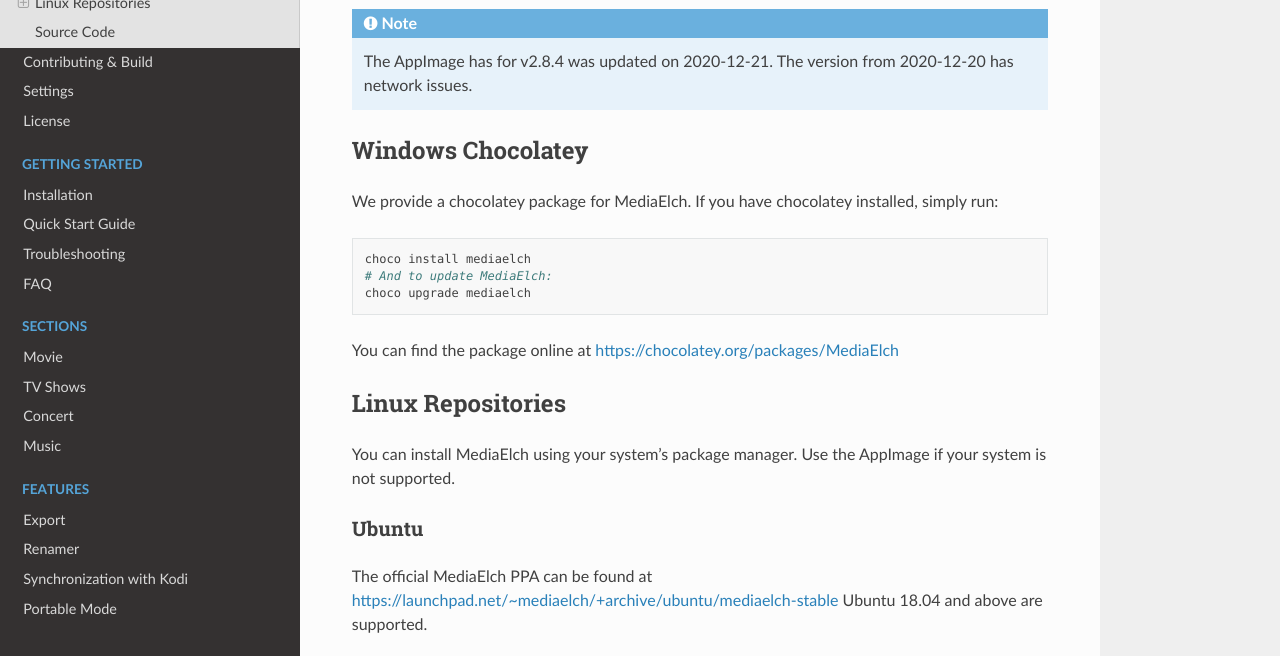
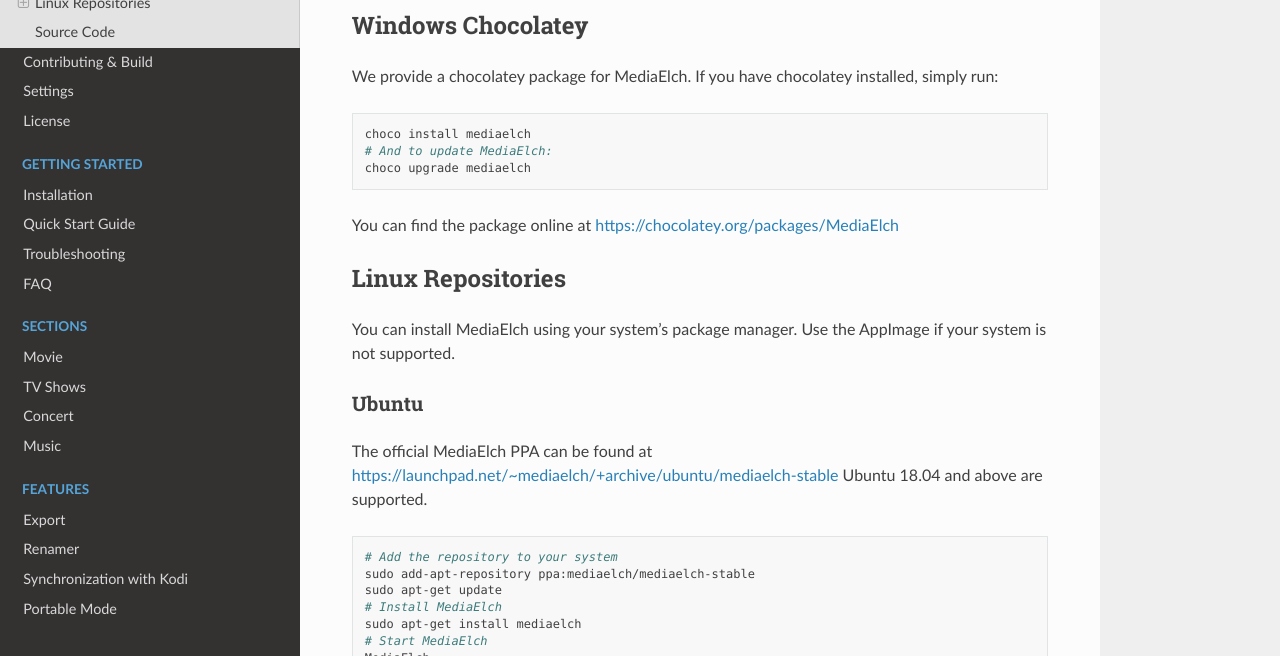
Before and after one commit to mediaelch/mediaelch-doc, a Sphinx documentation site: the page built from docs/source/download.rst, in a window 1280 px wide and 900 px high, scrolled down 2143 px, cut to the strip 244-900 px from the top of the window. Built offline with Sphinx 7.4.7 and the Read the Docs theme 2.0.0, drawn with Linux system fonts in a browser that asks for light colours; pages that are not in the unit, such as notebooks, are missing from menus.

Commit message:
[Download] Remove out-of-date comment about AppImage

```diff
--- a/docs/source/download.rst
+++ b/docs/source/download.rst
@@ -31,11 +31,6 @@
 +-------------------+--------------------+-----------------------------------------------+
 |                   | latest (unstable)  | |bintray|                                     |
 +-------------------+--------------------+-----------------------------------------------+
-
-.. note::
-
-  The AppImage has for v2.8.4 was updated on 2020-12-21. The version from 2020-12-20
-  has network issues.
 
 
 Windows Chocolatey
```
